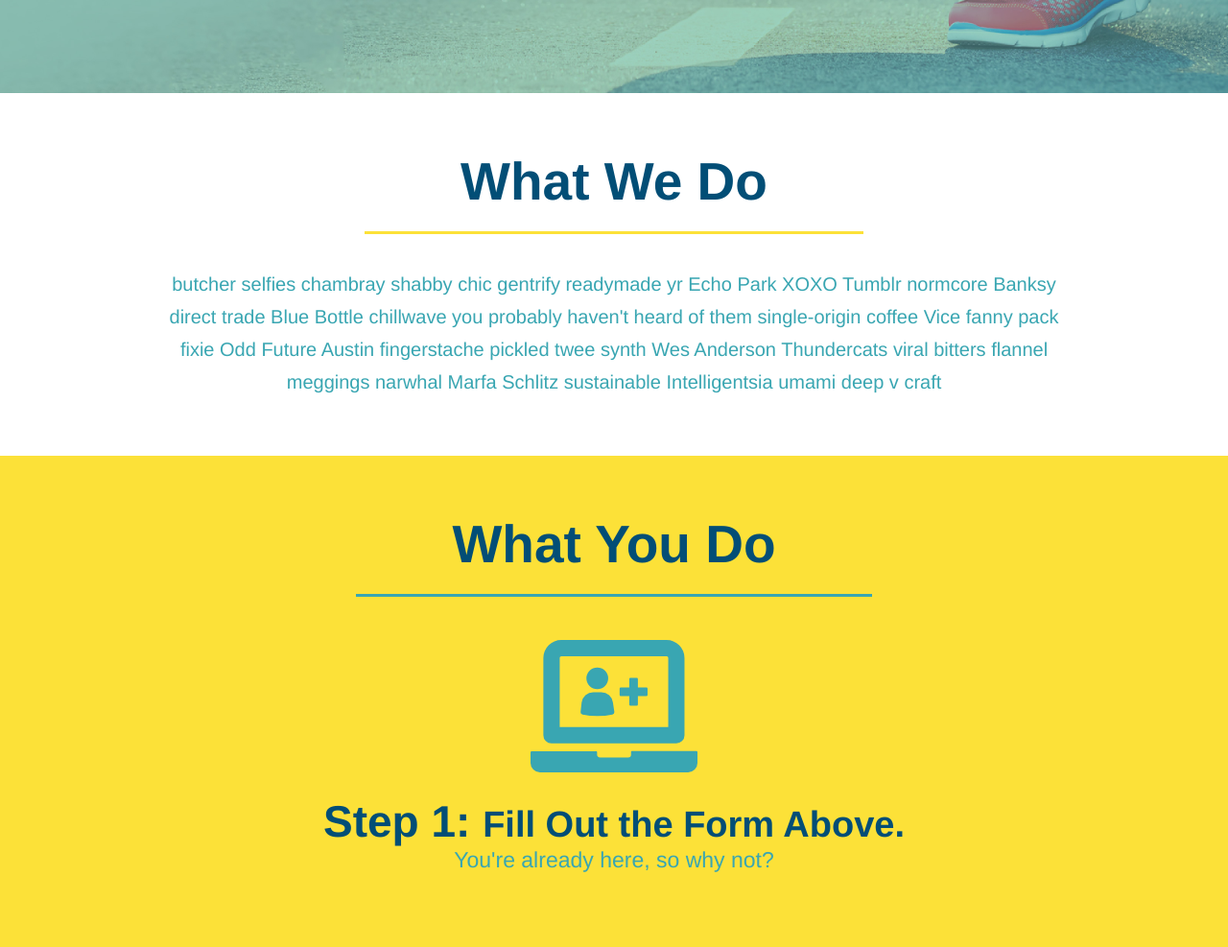
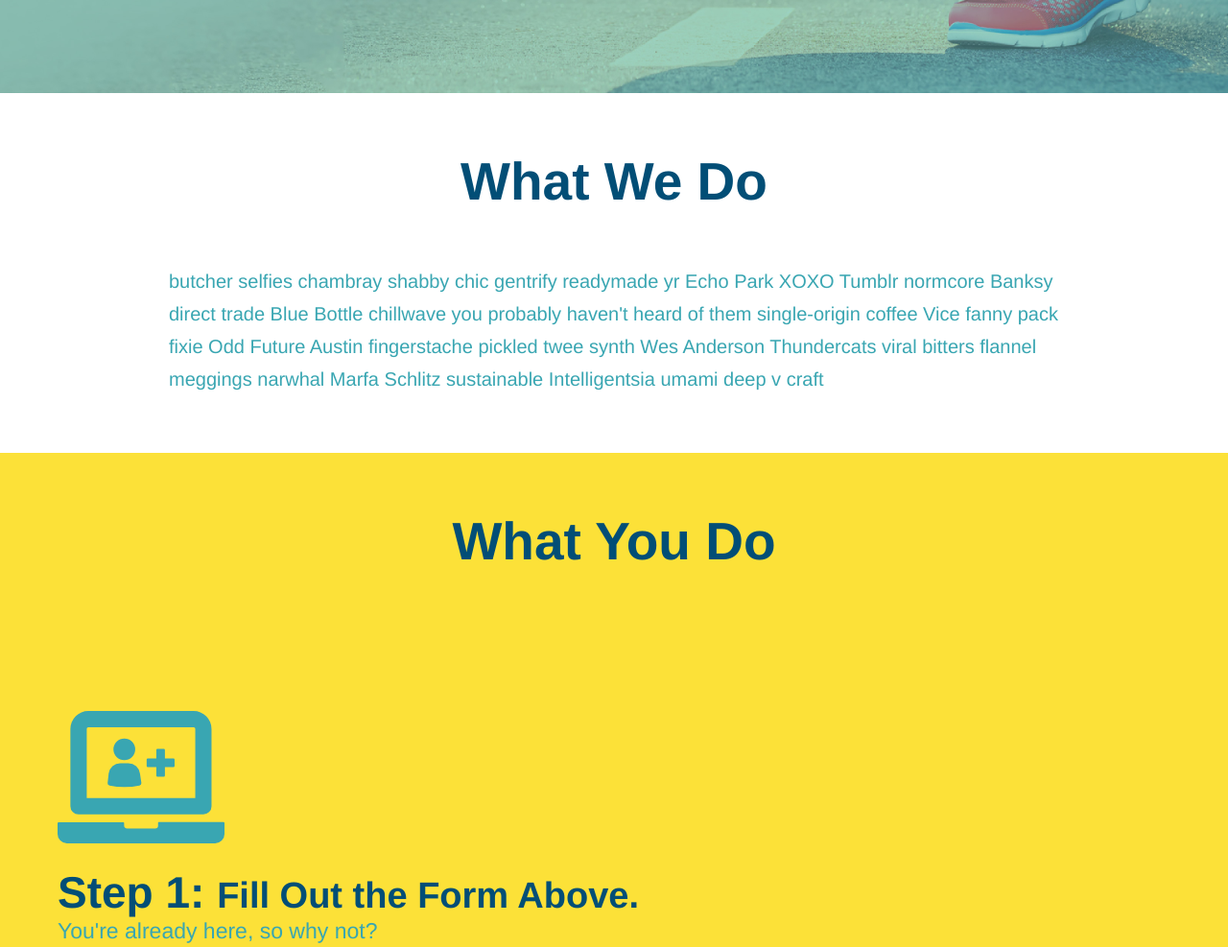
Before and after one commit to chanjmill/run-buddy, a plain HTML site: page index.html in a window 1280 px wide. Shown: the part 621-1608 px from the top of the page at 96% size. Drawn offline with Linux system fonts and the light colour scheme.

Commit message:
finished flexbox for page

```diff
--- a/assets/css/style.css
+++ b/assets/css/style.css
@@ -139,11 +139,9 @@ section {
   border: none;
   padding: 10px 20px;
   font-size: 16px;
+  text-align: center;
 }
 
-.intro {
-  text-align: center;
-}
 
 .intro p {
   line-height: 1.7;
@@ -154,7 +152,6 @@ section {
 }
 
 .steps {
-  text-align: center;
   background: #fce138;
 }
 
@@ -186,9 +183,10 @@ section {
   font-size: 55px;
   color: #024e76;
   margin-bottom: 35px;
-  padding: 0 100px 20px 100px;
-  display: inline-block;
-  border-bottom: 3px solid;
+  padding-bottom: 20px;
+  text-align: center;
+  margin: 0 auto 35px auto;
+  width: 50%;
 }
 
 .primary-border {
@@ -197,10 +195,6 @@ section {
 
 .secondary-border {
   border-color: #39a6b2;
-}
-
-.trainers {
-  text-align: center;
 }
 
 .trainer {
@@ -246,9 +240,12 @@ section {
   text-align: right;
 }
 
+.flex-row {
+  display: flex;
+}
+
 /* REACH OUT STYLES START */
 .contact {
-  text-align: center;
   background: #024e76;
 }
 
--- a/index.html
+++ b/index.html
@@ -76,19 +76,31 @@
 
   <!-- "what we do" section -->
   <section id="what-we-do" class="intro">
-    <h2 class="section-title primary-border">What We Do</h2>
+
+    <div class="flex-row">
+      <h2 class="section-title primary-border">
+        What We Do
+      </h2>
+    </div>
+
+    <div class="flex-row">
       <p>
         butcher selfies chambray shabby chic gentrify readymade yr Echo Park XOXO Tumblr normcore Banksy direct trade Blue
         Bottle chillwave you probably haven't heard of them single-origin coffee Vice fanny pack fixie Odd Future Austin
         fingerstache pickled twee synth Wes Anderson Thundercats viral bitters flannel meggings narwhal Marfa Schlitz
         sustainable Intelligentsia umami deep v craft
       </p>
+    </div>
+
   </section>
 
   <!-- "what you do" section -->
   <section id="what-you-do" class="steps">
-    <h2 class="section-title secondary-border">What You Do</h2>
-
+    <div class="flex-row">
+      <h2 class="section-title secondary-border">
+        What You Do
+      </h2>
+    </div>
     <div>
       <img src="./assets/images/step-1.svg" alt="" />
       <h3>Step 1: <span>Fill Out the Form Above.</span></h3>
@@ -116,7 +128,13 @@
 
   <!-- "meet the trainers" section -->
   <section id="your-trainers" class="trainers">
-    <h2 class="section-title primary-border">Meet The Trainers</h2>
+
+    <div class="flex-row">
+      <h2 class="section-title primary-border">
+        Meet The Trainers
+      </h2>
+    </div>
+
     <article class="trainer">
       <img src="./assets/images/trainer-1.jpg" alt="Arron Stephens in his workout clothes, ready to pump iron" />
       <div class="trainer-bio text-left">
@@ -162,7 +180,13 @@
 
   <!-- "reach out" section -->
   <section id="reach-out" class="contact">
-    <h2 class="section-title secondary-border">Reach Out</h2>
+
+    <div class="flex-row">
+      <h2 class="section-title secondary-border">
+        Reach Out
+      </h2>
+    </div>
+
     <div class="contact-info">
       <iframe
         src="https://www.google.com/maps/embed?pb=!1m18!1m12!1m3!1d3147.1079747227936!2d-120.42364418397035!3d37.92790791110593!2m3!1f0!2f0!3f0!3m2!1i1024!2i768!4f13.1!3m3!1m2!1s0x8090c49129b6ac57%3A0xb56c7eb95a2cd8bd!2sMain%20St%2C%20California%2095327!5e0!3m2!1sen!2sus!4v1616426329495!5m2!1sen!2sus"
```
Lines whose indentation alone changed are shown as unchanged.
